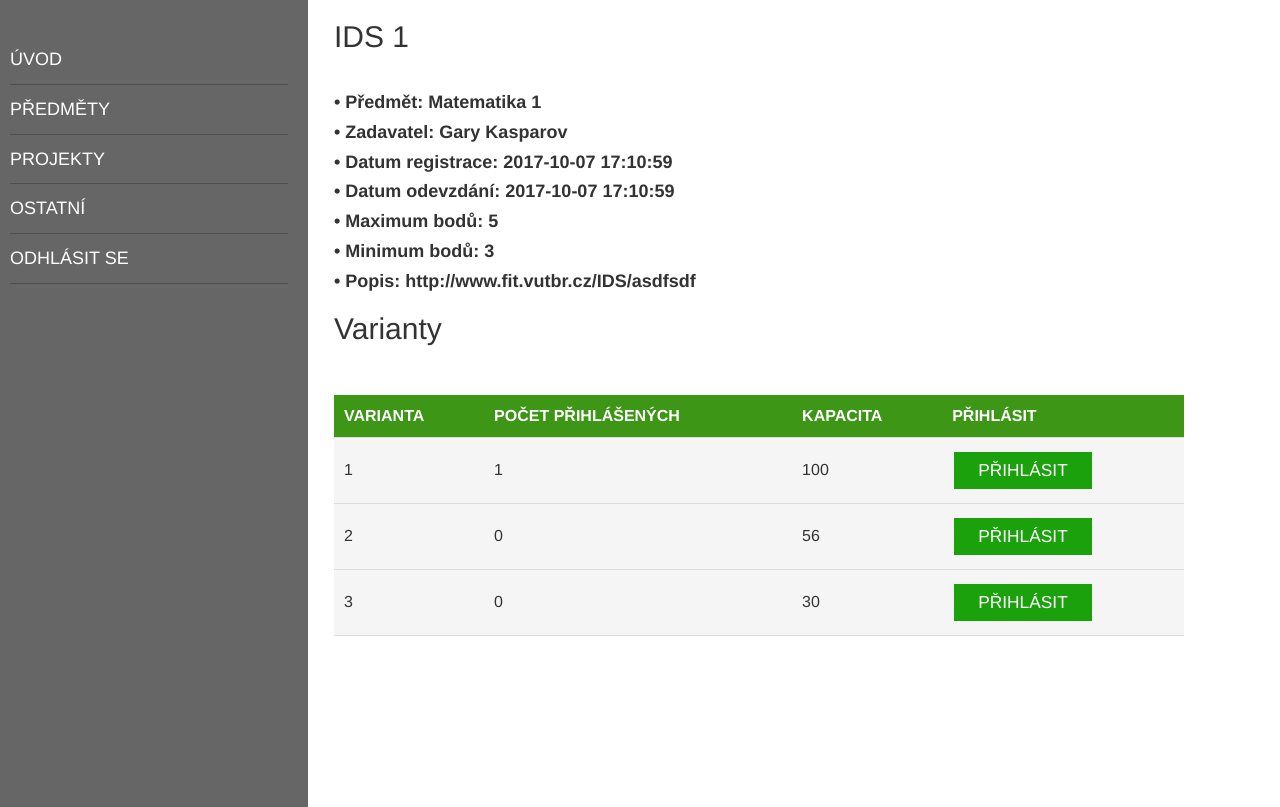
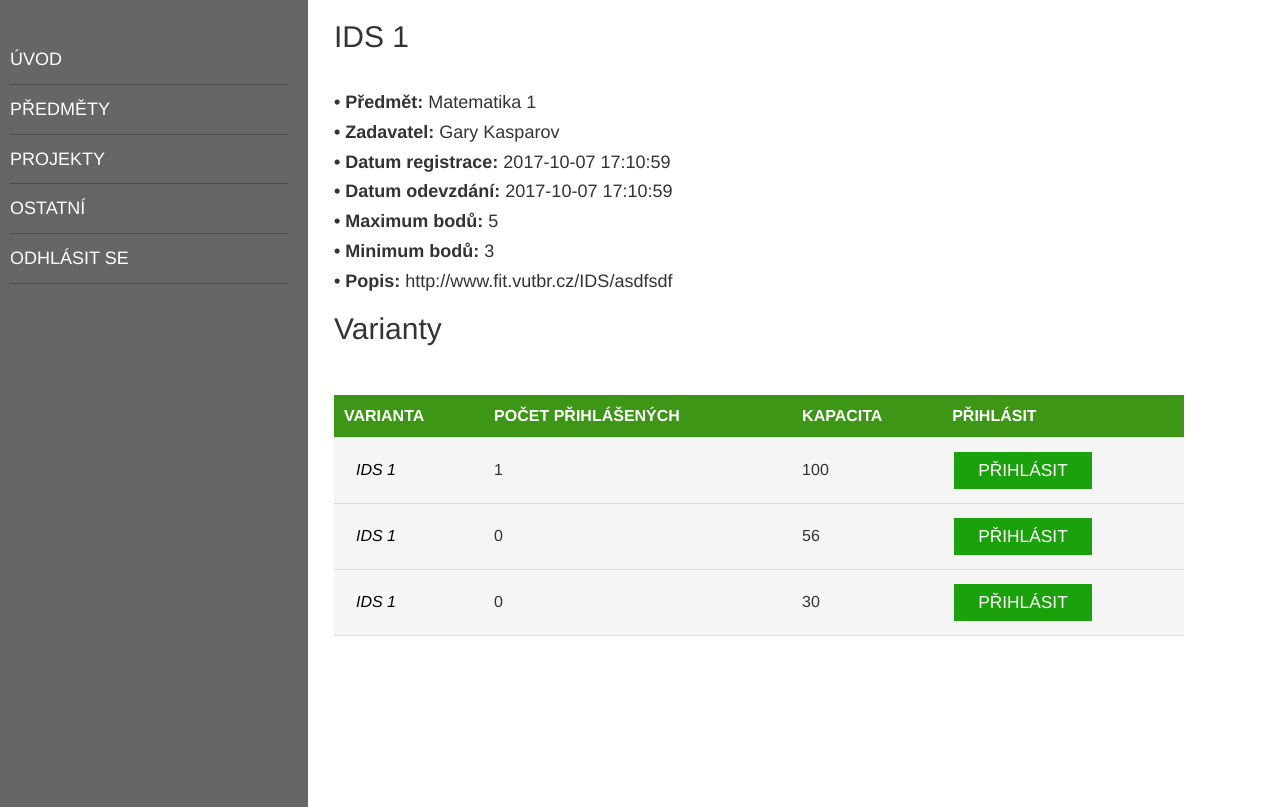
Before and after one commit to Ehmeed/ISS-project2, a PHP site: page /project.php?id_projekt=1 in a window 1280 px wide. Shown: the part 68-875 px from the top of the page. Run offline with PHP 8.4, Linux system fonts and the light colour scheme; a user stored in the database is signed in; data comes from the database, SQL or seed files in the repository; data that the repository does not hold is empty.

Commit message:
neviem uš

```diff
--- a/new_projects.php
+++ b/new_projects.php
@@ -52,8 +52,8 @@ include("template/header.php");
                  <tr>
                   	<td><?php echo "{$data_array[0]} ";?></td>
                     <td><?php echo "{$data_array[2]} ";?></td>
-                    <td><?php echo "{$data_array[4]} ";?></td>
-                    <td><?php echo "{$data_array[5]} ";?></td>
+                    <td style="text-align: center"><?php echo "{$data_array[4]} ";?></td>
+                    <td style="text-align: center"><?php echo "{$data_array[5]} ";?></td>
 					<td><?php echo "{$data_array[3]} ";?></td>
                  </tr>
 
--- a/project.php
+++ b/project.php
@@ -34,13 +34,13 @@ include("template/header.php");
 ?>
 
             <h2><?php echo $title ?></h2><br>
-            <h4><b>• Předmět: <?php echo $predmet ?></b></h4>
-			<h4><b>• Zadavatel: <?php echo $vyucujici ?></b></h4>
-			<h4><b>• Datum registrace: <?php echo $datum ?></b></h4>
-			<h4><b>• Datum odevzdání: <?php echo $datum ?></b></h4>
-			<h4><b>• Maximum bodů: <?php echo $max_body ?></b></h4>
-			<h4><b>• Minimum bodů: <?php echo $min_body ?></b></h4>
-			<h4><b>• Popis: <?php echo $desc ?></b></h4>
+            <h4><b>• Předmět:</b> <?php echo $predmet ?></h4>
+			<h4><b>• Zadavatel:</b> <?php echo $vyucujici ?></h4>
+			<h4><b>• Datum registrace:</b> <?php echo $datum ?></h4>
+			<h4><b>• Datum odevzdání:</b> <?php echo $datum ?></h4>
+			<h4><b>• Maximum bodů:</b> <?php echo $max_body ?></h4>
+			<h4><b>• Minimum bodů:</b> <?php echo $min_body ?></h4>
+			<h4><b>• Popis:</b> <?php echo $desc ?></h4>
 
 			<h2>Varianty</h2>
 			<br><div id="table-scroll">
@@ -79,7 +79,7 @@ include("template/header.php");
 
 				?>
 				<tr>
-                  	 <td><?php echo $data_array['id_varianta']?></td>
+                  	 <td><input class="btn" type="button" value="IDS 1"></td>
 					 <td><?php echo $count[0]?></td>
 					 <td><?php echo $data_array['maximum_resitelu']?></td>
 					 <td><input type="submit" name="<?php echo $data_array['id_varianta']?>"value="<?php echo $button_text ?>"></td>
--- a/style.css
+++ b/style.css
@@ -53,7 +53,20 @@ input[type=text]:focus {
     background-color: #d8ecd8;
 }
 
-input[type=button], input[type=submit], input[type=reset] {
+input[type=button] {
+    background-color: Transparent;
+    background-repeat:no-repeat;
+    border: none;
+    cursor:pointer;
+    overflow: hidden;
+    outline:none;
+	color: #000;
+	font-size: 16px;
+	font-style: italic;
+
+}
+
+input[type=submit], input[type=reset] {
     background-color: #1aa10c;
     border: none;
     color: white;
@@ -63,6 +76,7 @@ input[type=button], input[type=submit], input[type=reset] {
     cursor: pointer;
 	font-size: 13pt;
 }
+
 
 *{
 	margin:0;
```
Also changed, not shown: current.php (+4 -4 lines).
